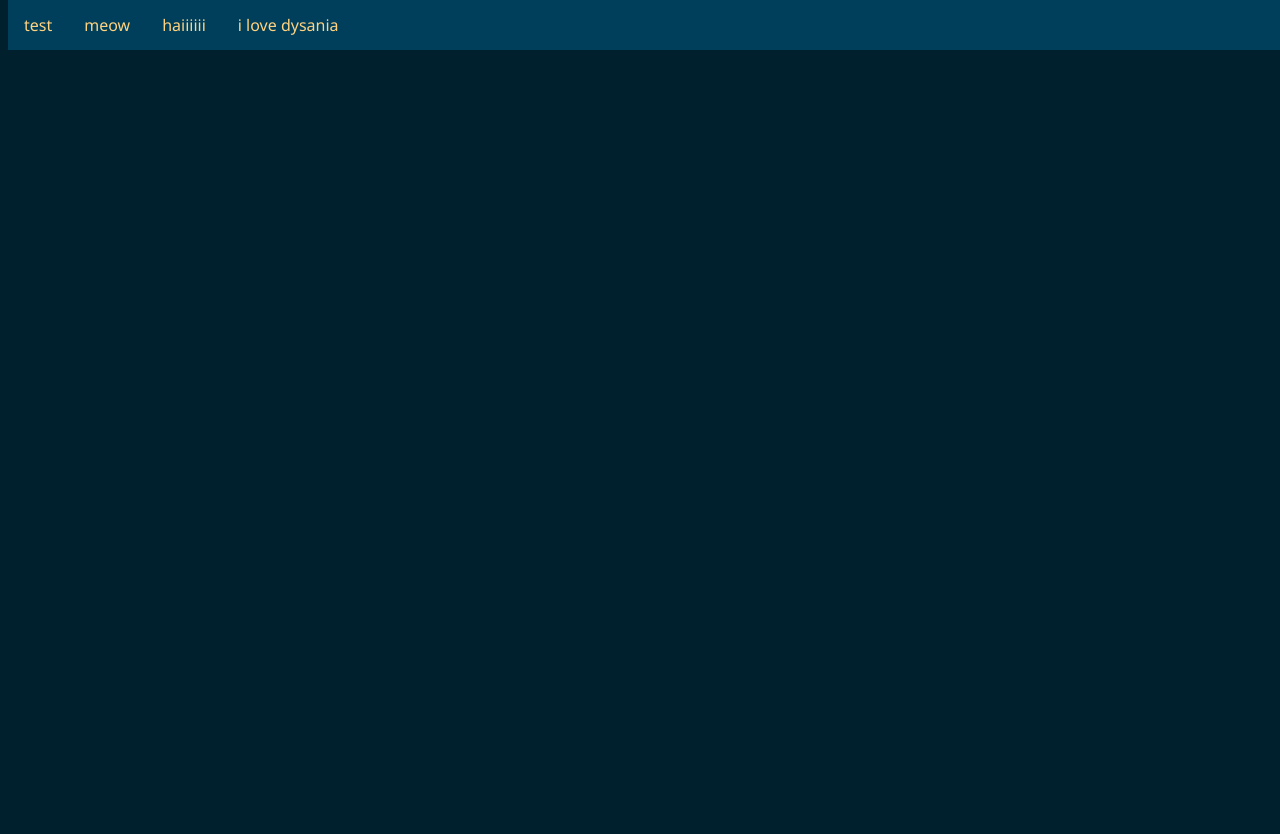
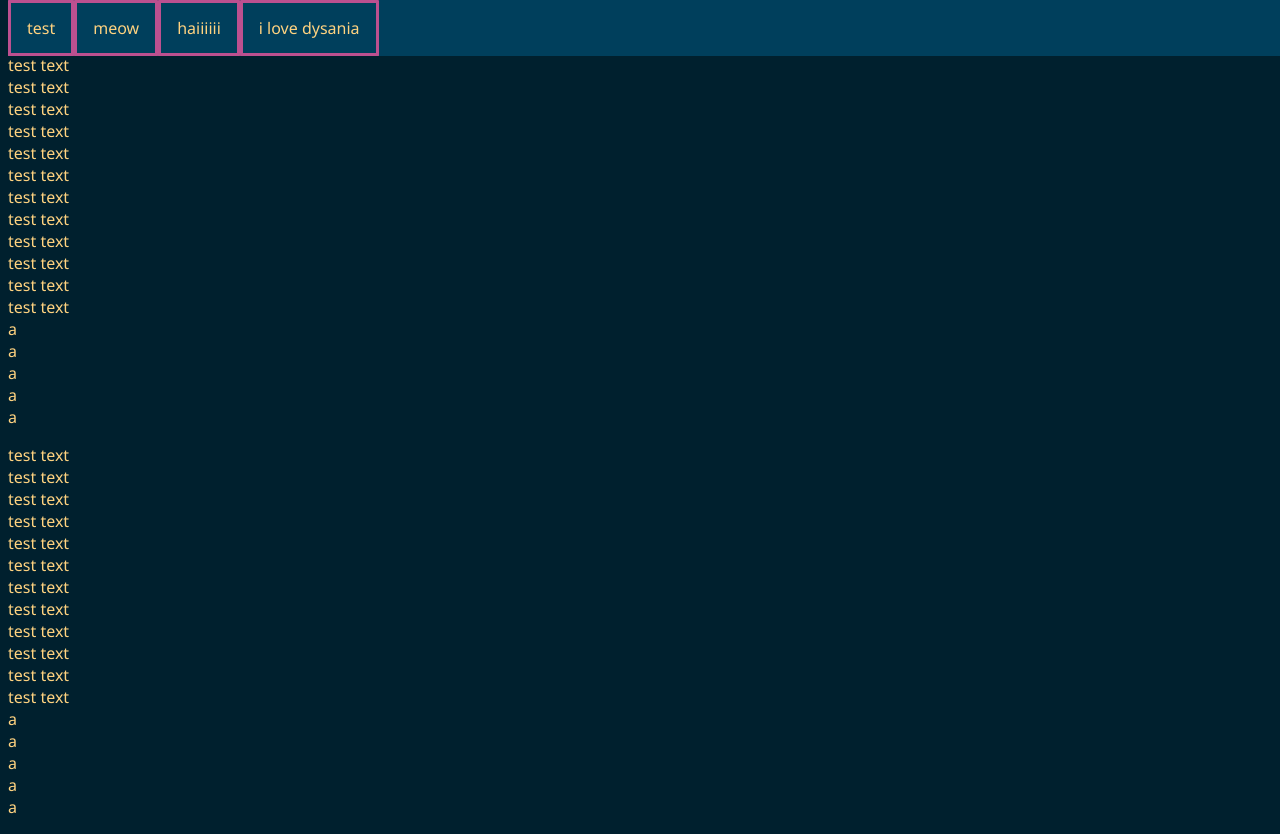
Before and after one commit to mejackmac/dysania-website, a plain HTML site: page index.html in a window 1280 px wide. Before the commit the page ends 800 px from the top, so only its background shows below. Drawn offline with Linux system fonts and the light colour scheme.

Commit message:
fasdfkljasdf

```diff
--- a/index.html
+++ b/index.html
@@ -12,5 +12,7 @@
             <li class="navbar"><a href="#contact">haiiiiii</a></li>
             <li class="navbar"><a href="#about">i love dysania</a></li>
         </ul>
+        <p>test text <br>test text<br>test text<br>test text<br>test text<br>test text<br>test text<br>test text<br>test text<br>test text<br>test text<br>test text<br>a<br>a<br>a<br>a<br>a<br></p>
+        <p>test text <br>test text<br>test text<br>test text<br>test text<br>test text<br>test text<br>test text<br>test text<br>test text<br>test text<br>test text<br>a<br>a<br>a<br>a<br>a<br></p>
     </body>
 </html>
--- a/style.css
+++ b/style.css
@@ -51,6 +51,9 @@ li.navbar a {
     text-align: center;
     padding: 14px 16px;
     text-decoration: none;
+    border-style: solid;
+    border-radius: 1%;
+    border-color: #bc5090;
 }
 li.navbar a:hover {
     background-color: #8a508f;
```
